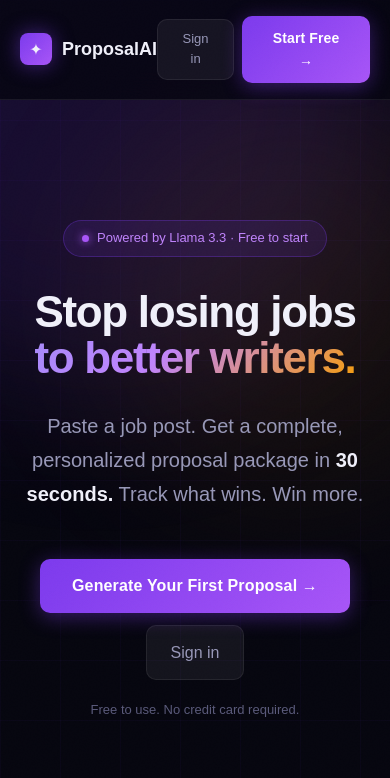
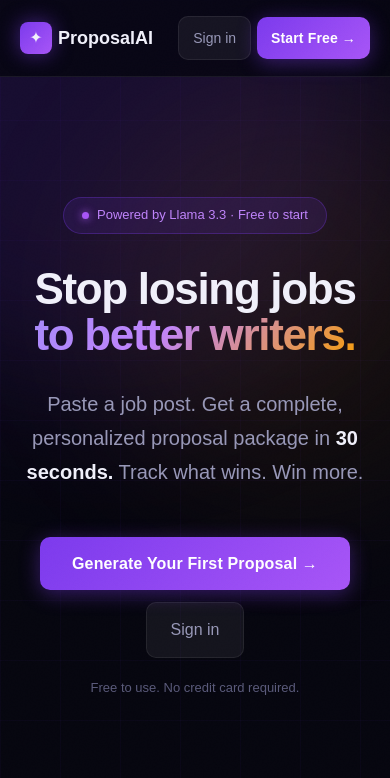
Before and after one commit to hamzacs060/proposalaiv2, a Next.js app: page / in a window 390 px wide. Shown: the top 778 px of the page. Built offline with nearby package versions, Linux system fonts and the light colour scheme.

Commit message:
Improve mobile navbar and footer spacing

```diff
--- a/app/page.tsx
+++ b/app/page.tsx
@@ -56,7 +56,7 @@ export default function LandingPage() {
         backdropFilter: 'blur(20px)',
         borderBottom: '1px solid var(--border)',
       }}>
-        <div style={{ display: 'flex', alignItems: 'center', gap: 10 }}>
+        <div style={{ display: 'flex', alignItems: 'center', gap: 6 }}>
           <div style={{
             width: 32, height: 32, borderRadius: 8,
             background: 'linear-gradient(135deg, #7c3aed, #a855f7)',
@@ -68,12 +68,24 @@ export default function LandingPage() {
           </span>
         </div>
 
-        <div style={{ display: 'flex', gap: 8, alignItems: 'center' }}>
+        <div style={{
+          display: 'flex',
+          gap: 6,
+          alignItems: 'center',
+          flexWrap: 'wrap'
+          }}>
           <Link href="/login" style={{ textDecoration: 'none' }}>
-            <button className="btn-secondary">Sign in</button>
+            <button
+            className="btn-secondary"
+            style={{ padding:'10px 14px', fontSize:14 }}
+            >
+            Sign in
+          </button>
           </Link>
           <Link href="/signup" style={{ textDecoration: 'none' }}>
-            <button className="btn-primary">Start Free →</button>
+            <button className="btn-primary" style={{ padding:'10px 14px', fontSize:14 }}>
+              Start Free →
+            </button>
           </Link>
         </div>
       </nav>
@@ -275,9 +287,14 @@ export default function LandingPage() {
 
         {/* ── FOOTER ── */}
         <footer style={{
-          borderTop: '1px solid var(--border)',
-          padding: '28px 48px',
-          display: 'flex', justifyContent: 'space-between', alignItems: 'center',
+        borderTop: '1px solid var(--border)',
+        padding: '28px 24px',
+        display: 'flex',
+        flexDirection: 'column',
+        gap: 14,
+        justifyContent: 'center',
+        alignItems: 'center',
+        textAlign: 'center',
         }}>
           <div style={{ display: 'flex', alignItems: 'center', gap: 8 }}>
             <div style={{
```
